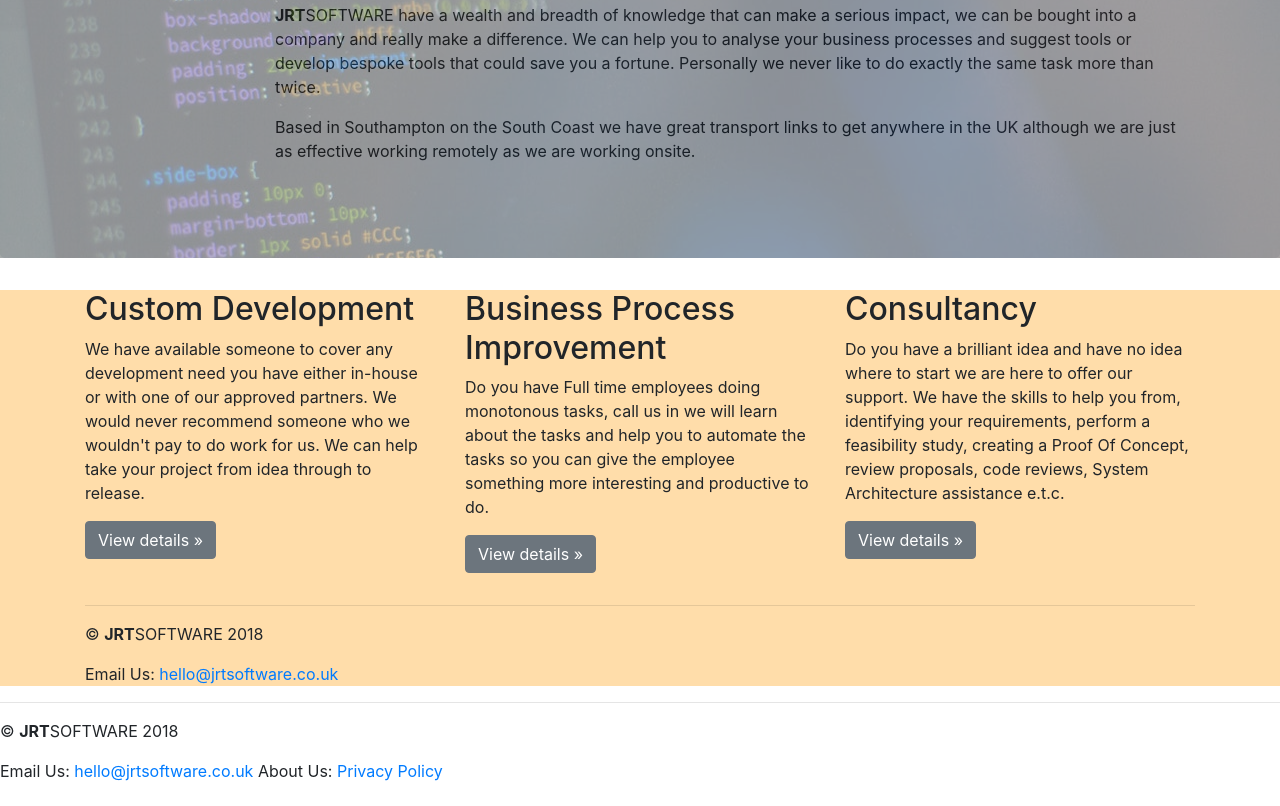
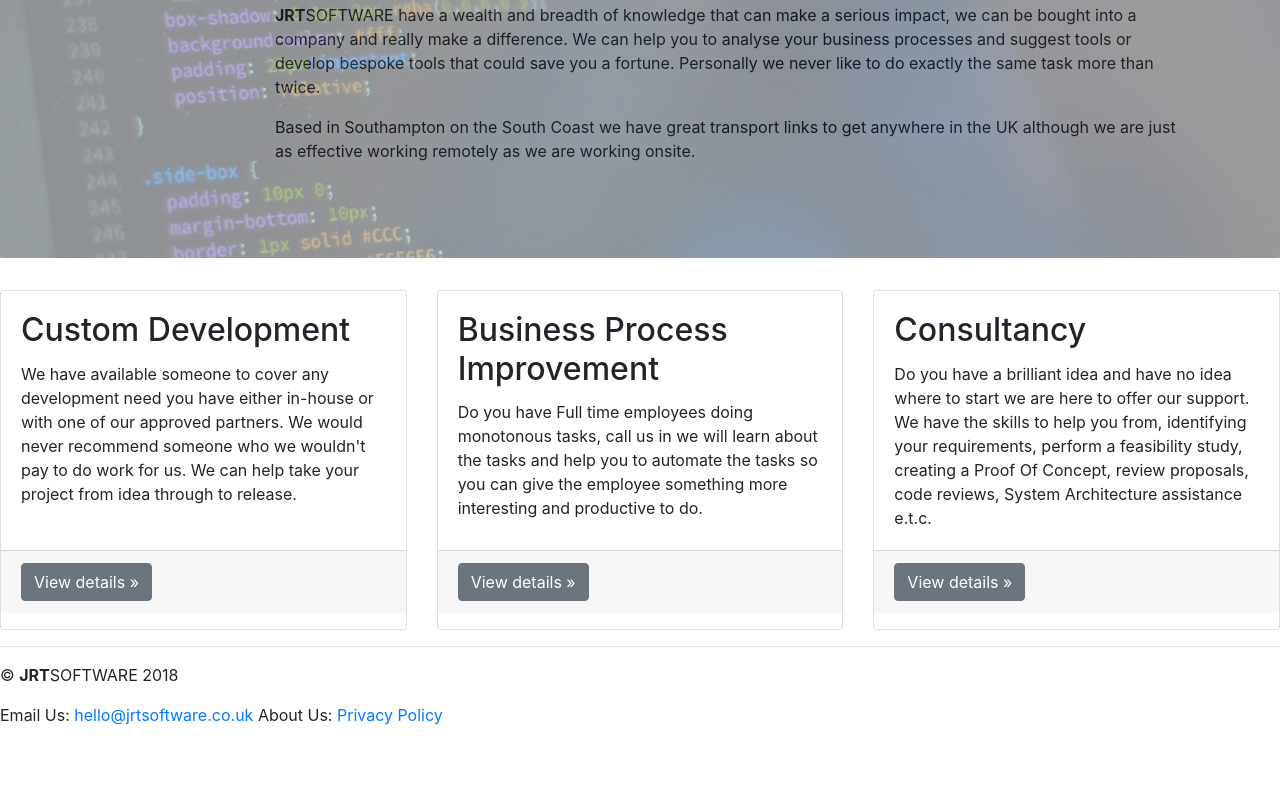
Before and after one commit to JRTSoftware/jrtsoftware-old.github.io, a website: page index.html in a window 1280 px wide. Shown: the part 499-1305 px from the top of the page. After the commit the page ends 1242 px from the top, so only its background shows below. Drawn offline with nearby package versions, Linux system fonts and the light colour scheme; files that its build step writes are made by us from their sources; a script that the page names is missing.

Commit message:
Fixed footer on homepage

```diff
--- a/index.html
+++ b/index.html
@@ -1,14 +1,20 @@
 <!DOCTYPE html>
 <html lang="en">
   <head>
-  <meta charset="utf-8">
-  <meta name="viewport" content="width=device-width, initial-scale=1, shrink-to-fit=no">
-  <meta name="description" content="JRT Software who are based in Southampton on the South Coast can offer our years of experience to help you deliver, assisting with the entire process from conceptualisation through to delivery and support.">
-  <meta name="author" content="Jason Trotter">
-  <link rel="canonical" href="/">
-  <link rel="amphtml" href="/amp/index.html">
+    <meta charset="utf-8" />
+    <meta
+      name="viewport"
+      content="width=device-width, initial-scale=1, shrink-to-fit=no"
+    />
+    <meta
+      name="description"
+      content="JRT Software who are based in Southampton on the South Coast can offer our years of experience to help you deliver, assisting with the entire process from conceptualisation through to delivery and support."
+    />
+    <meta name="author" content="Jason Trotter" />
+    <link rel="canonical" href="/" />
+    <link rel="amphtml" href="/amp/index.html" />
     <title>JRT Software - Software Consultancy &amp; Development</title>
-  <link async href="assets/dist/css/styles.min.css" rel="stylesheet">
+    <link async href="assets/dist/css/styles.min.css" rel="stylesheet" />
     <!-- <noscript id="deferred-styles">
       <link rel="stylesheet" type="text/css" href="assets/dist/css/styles.min.css" />
     </noscript>
@@ -25,28 +31,40 @@
       if (raf) raf(function () { window.setTimeout(loadDeferredStyles, 0); });
       else window.addEventListener('load', loadDeferredStyles);
     </script> -->
-<link rel="apple-touch-icon" sizes="180x180" href="/apple-touch-icon.png">
-<link rel="icon" type="image/png" sizes="32x32" href="/favicon-32x32.png">
-<link rel="icon" type="image/png" sizes="16x16" href="/favicon-16x16.png">
-<link rel="manifest" href="/site.webmanifest">
-<link rel="mask-icon" href="/safari-pinned-tab.svg" color="#5bbad5">
-<meta name="msapplication-TileColor" content="#2d89ef">
-<meta name="msapplication-TileImage" content="/mstile-144x144.png">
-<meta name="theme-color" content="#ffffff"></head>
+    <link rel="apple-touch-icon" sizes="180x180" href="/apple-touch-icon.png" />
+    <link rel="icon" type="image/png" sizes="32x32" href="/favicon-32x32.png" />
+    <link rel="icon" type="image/png" sizes="16x16" href="/favicon-16x16.png" />
+    <link rel="manifest" href="/site.webmanifest" />
+    <link rel="mask-icon" href="/safari-pinned-tab.svg" color="#5bbad5" />
+    <meta name="msapplication-TileColor" content="#2d89ef" />
+    <meta name="msapplication-TileImage" content="/mstile-144x144.png" />
+    <meta name="theme-color" content="#ffffff" />
+  </head>
   <body>
     <nav class="navbar navbar-expand-lg navbar-light bg-light">
-    <button class="navbar-toggler navbar-toggler-right" type="button" data-toggle="collapse" data-target="#navbarsExampleDefault" aria-controls="navbarsExampleDefault" aria-expanded="false" aria-label="Toggle navigation">
+      <button
+        class="navbar-toggler navbar-toggler-right"
+        type="button"
+        data-toggle="collapse"
+        data-target="#navbarsExampleDefault"
+        aria-controls="navbarsExampleDefault"
+        aria-expanded="false"
+        aria-label="Toggle navigation"
+      >
         <span class="navbar-toggler-icon"></span>
       </button>
       <a class="navbar-brand" href="/">
-      <span class="font-weight-bold">JRT</span>SOFTWARE</a>
+        <span class="font-weight-bold">JRT</span>SOFTWARE</a
+      >
       <div class="collapse navbar-collapse" id="navbarsExampleDefault">
         <ul class="navbar-nav mr-auto">
           <li class="nav-item">
             <a class="nav-link" href="/development">Development</a>
           </li>
           <li class="nav-item">
-          <a class="nav-link" href="/process">Business Process Improvement </a>
+            <a class="nav-link" href="/process"
+              >Business Process Improvement
+            </a>
           </li>
           <li class="nav-item">
             <a class="nav-link" href="/consultancy">Consultancy </a>
@@ -59,8 +77,14 @@
           </li>
         </ul>
         <form class="form-inline my-2 my-lg-0 invisible">
-        <input class="form-control mr-sm-2" type="text" placeholder="Search">
-        <button class="btn btn-outline-success my-2 my-sm-0" type="submit">Search</button>
+          <input
+            class="form-control mr-sm-2"
+            type="text"
+            placeholder="Search"
+          />
+          <button class="btn btn-outline-success my-2 my-sm-0" type="submit">
+            Search
+          </button>
         </form>
       </div>
     </nav>
@@ -75,72 +99,87 @@
       <div class="container">
         <div class="row">
           <div class="col-2 visible-lg-block">
-          <img src="assets/dist/img/JRT-Logo.svg" alt="JRT Software">
+            <img src="assets/dist/img/JRT-Logo.svg" alt="JRT Software" />
           </div>
           <div class="col-10">
             <h1 class="display-3">
-            <span class="font-weight-bold">JRT</span>SOFTWARE, helping with all of your development needs
+              <span class="font-weight-bold">JRT</span>SOFTWARE, helping with
+              all of your development needs
             </h1>
             <p>
-            <span class="font-weight-bold">JRT</span>SOFTWARE have a wealth and breadth of knowledge that can make a serious impact, we can be bought into
-            a company and really make a difference. We can help you to analyse your business processes and suggest tools
-            or develop bespoke tools that could save you a fortune. Personally we never like to do exactly the same task
-            more than twice.</p>
+              <span class="font-weight-bold">JRT</span>SOFTWARE have a wealth
+              and breadth of knowledge that can make a serious impact, we can be
+              bought into a company and really make a difference. We can help
+              you to analyse your business processes and suggest tools or
+              develop bespoke tools that could save you a fortune. Personally we
+              never like to do exactly the same task more than twice.
+            </p>
             <p>
-            Based in Southampton on the South Coast we have great transport links to get anywhere in the UK although we are just as effective
-            working remotely as we are working onsite.</p>
+              Based in Southampton on the South Coast we have great transport
+              links to get anywhere in the UK although we are just as effective
+              working remotely as we are working onsite.
+            </p>
           </div>
         </div>
       </div>
     </div>
-  <section id="wrapper">
-    <section class="wrapper">
-      <div class="container">
-        <!-- Example row of columns -->
-        <div class="row">
-          <div class="col-md-4">
-            <h2 id="development">Custom Development</h2>
-            <p>We have available someone to cover any development need you have either in-house or with one of our approved
-              partners. We would never recommend someone who we wouldn't pay to do work for us. We can help take your project
-              from idea through to release. </p>
-            <p>
-              <a class="btn btn-secondary" href="/development" role="button">View details &raquo;</a>
+    <div class="card-deck">
+      <div class="card">
+        <div class="card-body">
+          <h2 id="development" class="card-title">Custom Development</h2>
+          <p class="card-text">
+            We have available someone to cover any development need you have
+            either in-house or with one of our approved partners. We would never
+            recommend someone who we wouldn't pay to do work for us. We can help
+            take your project from idea through to release.
           </p>
         </div>
-          <div class="col-md-4">
-            <h2 id="process">Business Process Improvement</h2>
-            <p>Do you have Full time employees doing monotonous tasks, call us in we will learn about the tasks and help you
-              to automate the tasks so you can give the employee something more interesting and productive to do. </p>
-            <p>
-              <a class="btn btn-secondary" href="/process" role="button">View details &raquo;</a>
+        <p class="card-footer">
+          <a class="btn btn-secondary" href="/development" role="button"
+            >View details &raquo;</a
+          >
         </p>
       </div>
-          <div class="col-md-4">
-            <h2 id="consultancy">Consultancy</h2>
-            <p>Do you have a brilliant idea and have no idea where to start we are here to offer our support. We have the skills
-              to help you from, identifying your requirements, perform a feasibility study, creating a Proof Of Concept,
-              review proposals, code reviews, System Architecture assistance e.t.c.</p>
-            <p>
-              <a class="btn btn-secondary" href="/consultancy" role="button">View details &raquo;</a>
+      <div class="card">
+        <div class="card-body">
+          <h2 id="process" class="card-title">Business Process Improvement</h2>
+          <p class="card-text">
+            Do you have Full time employees doing monotonous tasks, call us in
+            we will learn about the tasks and help you to automate the tasks so
+            you can give the employee something more interesting and productive
+            to do.
+          </p>
+        </div>
+        <p class="card-footer">
+          <a class="btn btn-secondary" href="/process" role="button"
+            >View details &raquo;</a
+          >
+        </p>
+      </div>
+      <div class="card">
+        <div class="card-body">
+          <h2 id="consultancy" class="card-title">Consultancy</h2>
+          <p class="card-text">
+            Do you have a brilliant idea and have no idea where to start we are
+            here to offer our support. We have the skills to help you from,
+            identifying your requirements, perform a feasibility study, creating
+            a Proof Of Concept, review proposals, code reviews, System
+            Architecture assistance e.t.c.
+          </p>
+        </div>
+        <p class="card-footer">
+          <a class="btn btn-secondary" href="/consultancy" role="button"
+            >View details &raquo;</a
+          >
         </p>
       </div>
     </div>
-        <hr>
-        <footer>
-          <p>&copy;
-            <span class="font-weight-bold">JRT</span>SOFTWARE 2018</p>
-          <p>Email Us:
-            <a href="mailto:hello@jrtsoftware.co.uk">hello@jrtsoftware.co.uk</a>
-          </p>
-        </footer>
-      </div>
-    </section>
-  </section>
     <!-- /container -->
-  <hr>
+    <hr />
     <footer>
       <p>&copy; <span class="font-weight-bold">JRT</span>SOFTWARE 2018</p>
-    <p>Email Us:
+      <p>
+        Email Us:
         <a href="mailto:hello@jrtsoftware.co.uk">hello@jrtsoftware.co.uk</a>
         About Us:
         <a href="/privacypolicy">Privacy Policy</a>
@@ -148,36 +187,75 @@
     </footer>
     <script>
       (function (i, s, o, g, r, a, m) {
-      i['GoogleAnalyticsObject'] = r; i[r] = i[r] || function () {
-        (i[r].q = i[r].q || []).push(arguments)
-      }, i[r].l = 1 * new Date(); a = s.createElement(o),
-        m = s.getElementsByTagName(o)[0]; a.async = 1; a.src = g; m.parentNode.insertBefore(a, m)
-    })(window, document, 'script', 'https://www.google-analytics.com/analytics.js', 'ga');
-    ga('create', 'UA-92694396-1', 'auto');
-    ga('send', 'pageview');
+        i["GoogleAnalyticsObject"] = r;
+        (i[r] =
+          i[r] ||
+          function () {
+            (i[r].q = i[r].q || []).push(arguments);
+          }),
+          (i[r].l = 1 * new Date());
+        (a = s.createElement(o)), (m = s.getElementsByTagName(o)[0]);
+        a.async = 1;
+        a.src = g;
+        m.parentNode.insertBefore(a, m);
+      })(
+        window,
+        document,
+        "script",
+        "https://www.google-analytics.com/analytics.js",
+        "ga"
+      );
+      ga("create", "UA-92694396-1", "auto");
+      ga("send", "pageview");
     </script>
     <!-- Bootstrap core JavaScript
     ================================================== -->
     <!-- Placed at the end of the document so the pages load faster -->
-  <script src="https://code.jquery.com/jquery-3.1.1.slim.min.js" integrity="sha384-A7FZj7v+d/sdmMqp/nOQwliLvUsJfDHW+k9Omg/a/EheAdgtzNs3hpfag6Ed950n" crossorigin="anonymous"></script>
-  <script>window.jQuery || document.write('<script src="assets/dist/vendor/js/jquery.min.js"><\/script>')</script>
-  <script src="https://cdnjs.cloudflare.com/ajax/libs/tether/1.4.0/js/tether.min.js" integrity="sha384-DztdAPBWPRXSA/3eYEEUWrWCy7G5KFbe8fFjk5JAIxUYHKkDx6Qin1DkWx51bBrb" crossorigin="anonymous"></script>
-  <script>typeof window.Tether !== "undefined" || document.write('<script src="assets/dist/vendor/js/tether.min.js"><\/script>')</script>
-  <script src="https://maxcdn.bootstrapcdn.com/bootstrap/4.0.0-alpha.6/js/bootstrap.min.js" integrity="sha384-vBWWzlZJ8ea9aCX4pEW3rVHjgjt7zpkNpZk+02D9phzyeVkE+jo0ieGizqPLForn" crossorigin="anonymous"></script>
-  <script>typeof $().modal !== "undefined" || document.write('<script src="assets/dist/vendor/js/bootstrap.min.js"><\/script>')</script>
+    <script
+      src="https://code.jquery.com/jquery-3.1.1.slim.min.js"
+      integrity="sha384-A7FZj7v+d/sdmMqp/nOQwliLvUsJfDHW+k9Omg/a/EheAdgtzNs3hpfag6Ed950n"
+      crossorigin="anonymous"
+    ></script>
+    <script>
+      window.jQuery ||
+        document.write(
+          '<script src="assets/dist/vendor/js/jquery.min.js"><\/script>'
+        );
+    </script>
+    <script
+      src="https://cdnjs.cloudflare.com/ajax/libs/tether/1.4.0/js/tether.min.js"
+      integrity="sha384-DztdAPBWPRXSA/3eYEEUWrWCy7G5KFbe8fFjk5JAIxUYHKkDx6Qin1DkWx51bBrb"
+      crossorigin="anonymous"
+    ></script>
+    <script>
+      typeof window.Tether !== "undefined" ||
+        document.write(
+          '<script src="assets/dist/vendor/js/tether.min.js"><\/script>'
+        );
+    </script>
+    <script
+      src="https://maxcdn.bootstrapcdn.com/bootstrap/4.0.0-alpha.6/js/bootstrap.min.js"
+      integrity="sha384-vBWWzlZJ8ea9aCX4pEW3rVHjgjt7zpkNpZk+02D9phzyeVkE+jo0ieGizqPLForn"
+      crossorigin="anonymous"
+    ></script>
+    <script>
+      typeof $().modal !== "undefined" ||
+        document.write(
+          '<script src="assets/dist/vendor/js/bootstrap.min.js"><\/script>'
+        );
+    </script>
     <!-- IE10 viewport hack for Surface/desktop Windows 8 bug -->
     <script src="assets/dist/js/ie10-viewport-bug-workaround.js" async></script>
-</body>
     <script type="application/ld+json">
       {
-  "@id" : "https://www.jrtsoftware.co.uk/",
-  "@context":"http://schema.org",
-  "@type":"ProfessionalService",
+        "@id": "https://www.jrtsoftware.co.uk/",
+        "@context": "http://schema.org",
+        "@type": "ProfessionalService",
         "image": "https://www.jrtsoftware.co.uk/logo.jpg",
-  "name":"JRT Software",
+        "name": "JRT Software",
         "description": "JRT Software who are based in Southampton on the South Coast can offer our years of experience to help you deliver, assisting with the entire process from conceptualisation through to delivery and support.",
         "url": "https://www.jrtsoftware.co.uk/",
-  "telephone":"+442380970578",
+        "telephone": "+442380970578",
         "openingHours": "Mo-Fr 08:00-17:00",
         "priceRange": "$$",
         "hasOfferCatalog": {
@@ -212,4 +290,5 @@
         }
       }
     </script>
+  </body>
 </html>
```
Also changed, not shown: raffhelper.html (+116 -39 lines). Lines whose indentation alone changed are shown as unchanged.
